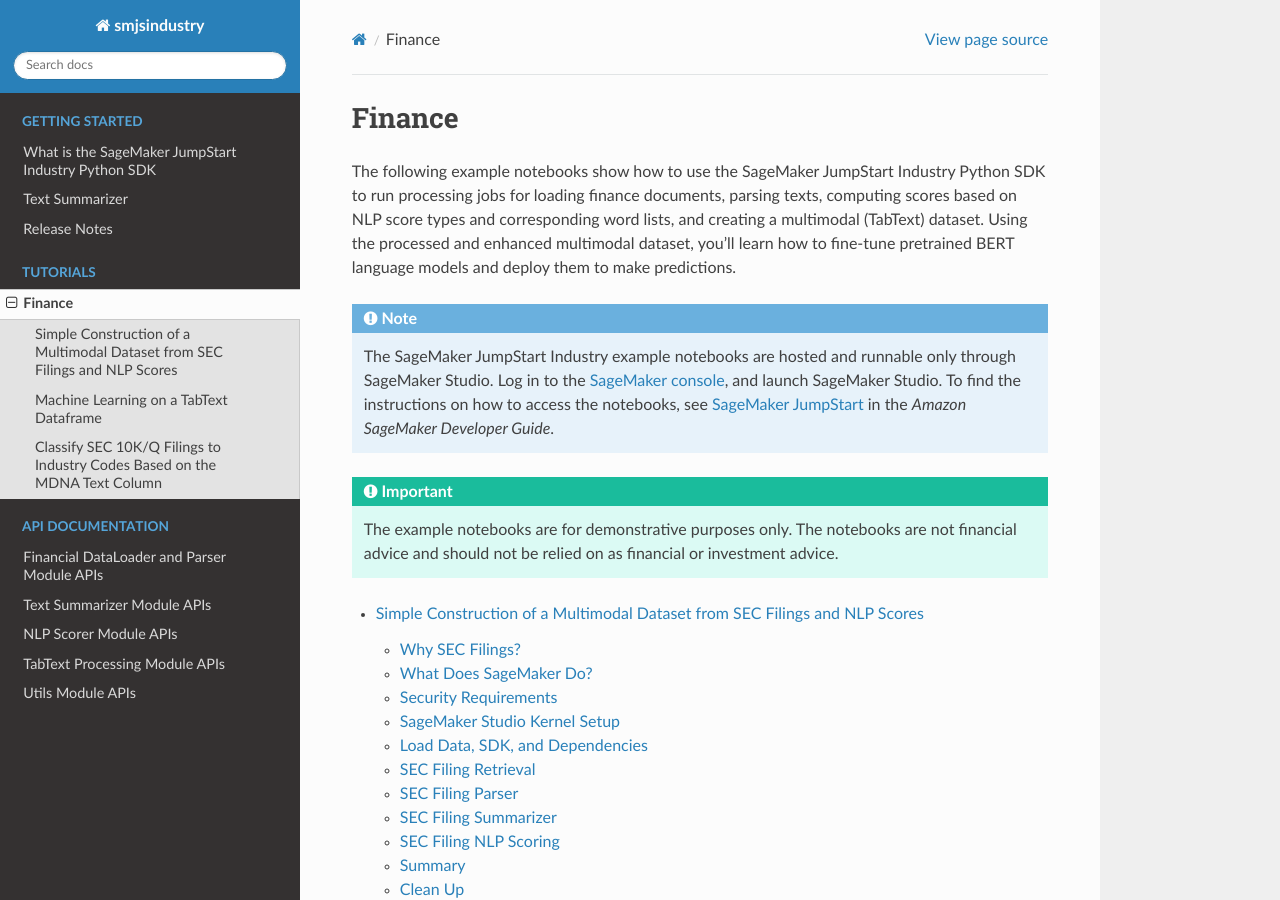
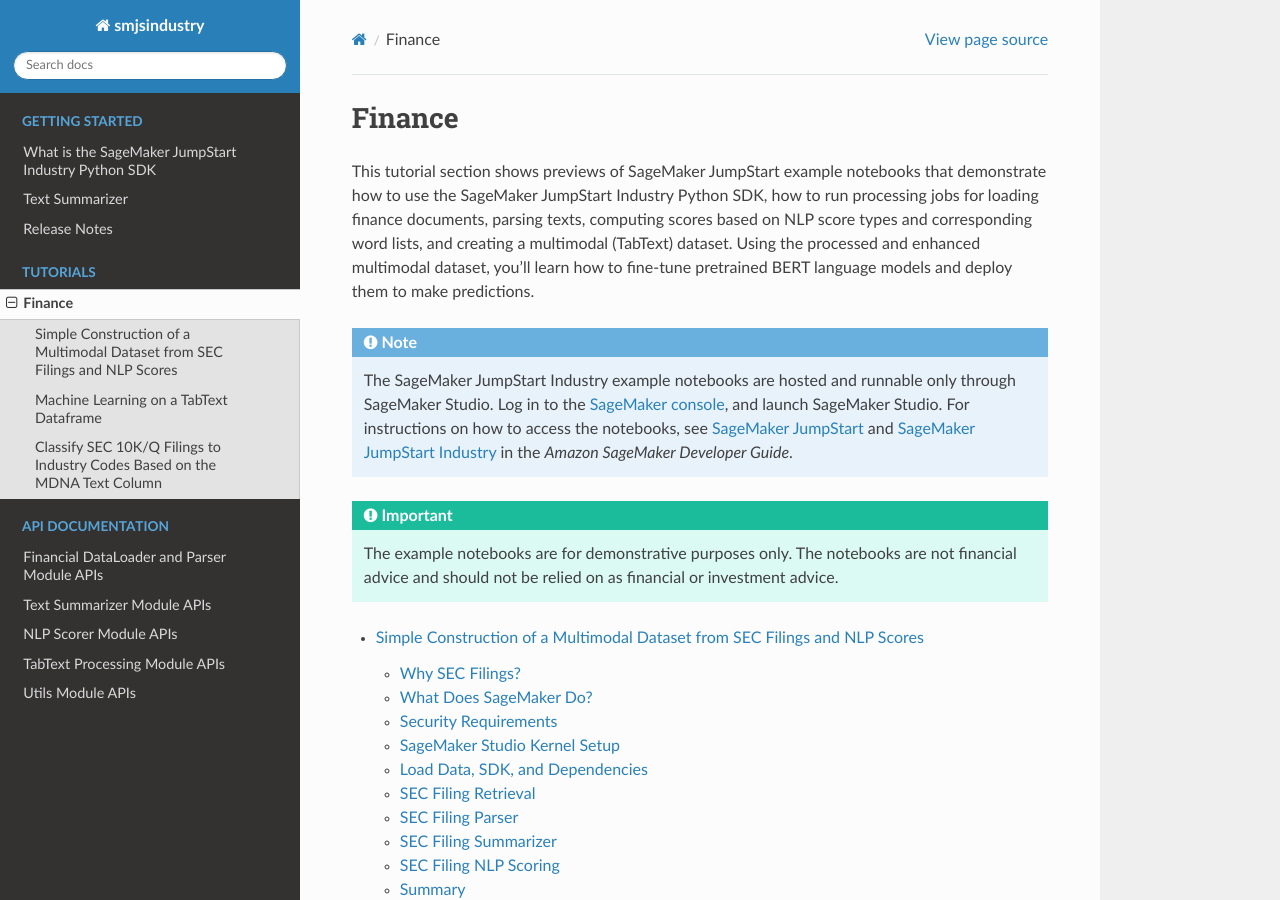
Before and after one commit to aws/sagemaker-jumpstart-industry-pack, a Sphinx documentation site: the page built from docs/source/notebooks/index.rst, in a window 1280 px wide and 900 px high. Built offline with Sphinx 7.4.7 and the Read the Docs theme 2.0.0, drawn with Linux system fonts in a browser that asks for light colours.

Commit message:
minor fix

```diff
--- a/docs/source/notebooks/finance/notebook1/SEC_Retrieval_Summarizer_Scoring.rst
+++ b/docs/source/notebooks/finance/notebook1/SEC_Retrieval_Summarizer_Scoring.rst
@@ -11,7 +11,7 @@
    Log in to the `SageMaker console
    <https://console.aws.amazon.com/sagemaker>`_,
    and launch SageMaker Studio.
-   To find instructions on how to access the notebooks, see
+   For instructions on how to access the notebooks, see
    `SageMaker JumpStart <https://docs.aws.amazon.com/sagemaker/latest/dg/studio-jumpstart.html>`_ and
    `SageMaker JumpStart Industry <https://docs.aws.amazon.com/sagemaker/latest/dg/studio-jumpstart-industry.html>`_
    in the *Amazon SageMaker Developer Guide*.
--- a/docs/source/notebooks/finance/notebook2/PPP_TabText_ML.rst
+++ b/docs/source/notebooks/finance/notebook2/PPP_TabText_ML.rst
@@ -11,7 +11,7 @@
    Log in to the `SageMaker console
    <https://console.aws.amazon.com/sagemaker>`_,
    and launch SageMaker Studio.
-   To find instructions on how to access the notebooks, see
+   For instructions on how to access the notebooks, see
    `SageMaker JumpStart <https://docs.aws.amazon.com/sagemaker/latest/dg/studio-jumpstart.html>`_ and
    `SageMaker JumpStart Industry <https://docs.aws.amazon.com/sagemaker/latest/dg/studio-jumpstart-industry.html>`_
    in the *Amazon SageMaker Developer Guide*.
--- a/docs/source/notebooks/finance/notebook3/SEC_MNIST_ML.rst
+++ b/docs/source/notebooks/finance/notebook3/SEC_MNIST_ML.rst
@@ -11,7 +11,7 @@
    Log in to the `SageMaker console
    <https://console.aws.amazon.com/sagemaker>`_,
    and launch SageMaker Studio.
-   To find instructions on how to access the notebooks, see
+   For instructions on how to access the notebooks, see
    `SageMaker JumpStart <https://docs.aws.amazon.com/sagemaker/latest/dg/studio-jumpstart.html>`_ and
    `SageMaker JumpStart Industry <https://docs.aws.amazon.com/sagemaker/latest/dg/studio-jumpstart-industry.html>`_
    in the *Amazon SageMaker Developer Guide*.
--- a/docs/source/notebooks/index.rst
+++ b/docs/source/notebooks/index.rst
@@ -1,8 +1,9 @@
 Finance
 =======
 
-The following example notebooks show how to use the SageMaker JumpStart Industry
-Python SDK to run processing jobs for loading finance documents, parsing texts,
+This tutorial section shows previews of SageMaker JumpStart example notebooks
+that demonstrate how to use the SageMaker JumpStart Industry
+Python SDK, how to run processing jobs for loading finance documents, parsing texts,
 computing scores based on NLP score types and corresponding word lists,
 and creating a multimodal (TabText) dataset.
 Using the processed and enhanced multimodal dataset, you'll learn
@@ -15,8 +16,9 @@
    Log in to the `SageMaker console
    <https://console.aws.amazon.com/sagemaker>`_,
    and launch SageMaker Studio.
-   To find the instructions on how to access the notebooks, see
-   `SageMaker JumpStart <https://docs.aws.amazon.com/sagemaker/latest/dg/studio-jumpstart.html>`_
+   For instructions on how to access the notebooks, see
+   `SageMaker JumpStart <https://docs.aws.amazon.com/sagemaker/latest/dg/studio-jumpstart.html>`_ and
+   `SageMaker JumpStart Industry <https://docs.aws.amazon.com/sagemaker/latest/dg/studio-jumpstart-industry.html>`_
    in the *Amazon SageMaker Developer Guide*.
 
 .. important::
```
